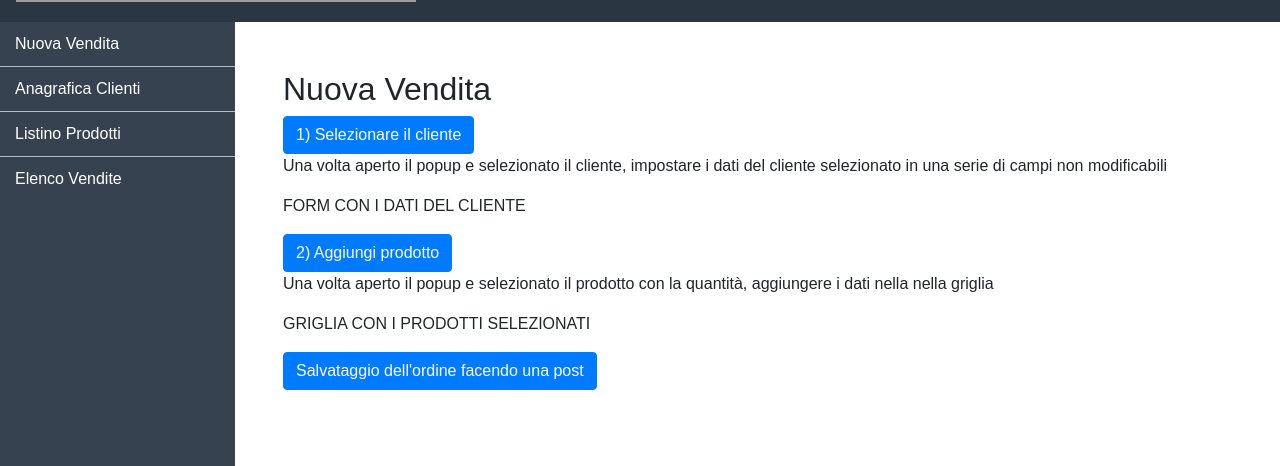
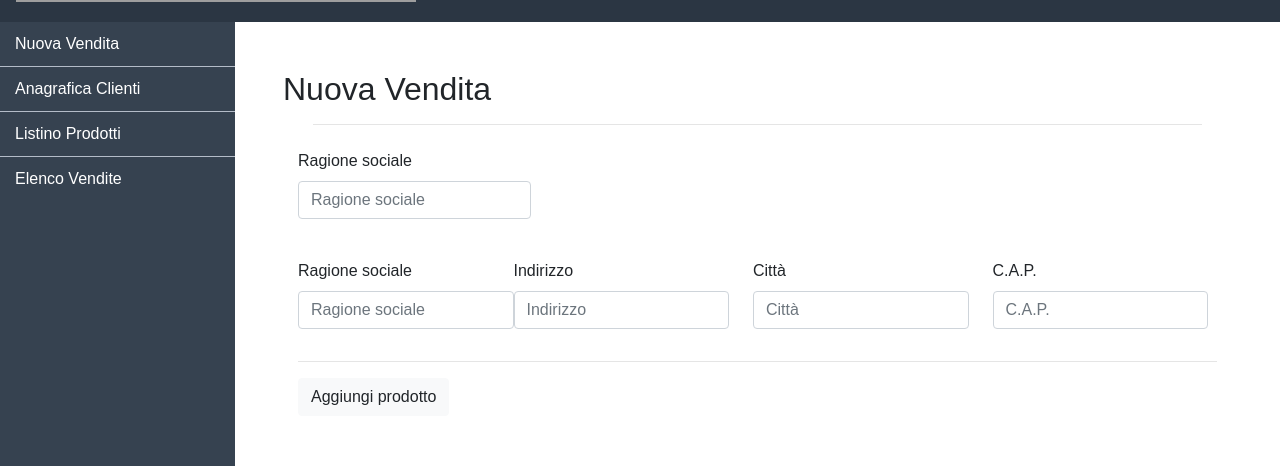
Before and after one commit to amerlin/zmag-frontend, a React (Create React App) app: page / in a window 1280 px wide. Shown: the part 318-784 px from the top of the page. Built offline with nearby package versions, Linux system fonts and the light colour scheme; grey boxes are pictures that could not be loaded.

Commit message:
aggiornamento dei valori

```diff
--- a/src/components/customers/customersGrid.tsx
+++ b/src/components/customers/customersGrid.tsx
@@ -57,7 +57,7 @@ export const CustomerGrid = () => {
   const option = {};
 
   return (
-    <div className="container">
+    <div className="container-fluid">
       <div className="row">
         <br />
       </div>
--- a/src/components/dashboard/dashboard.jsx
+++ b/src/components/dashboard/dashboard.jsx
@@ -1,26 +1,77 @@
-import React from "react";
-import { Button } from "react-bootstrap";
+import React, { useState } from "react";
+import { Button, Form } from "react-bootstrap";
+import Modal from "react-bootstrap/Modal";
+import ProductGrid from "../products/productsGrid";
 
 const DashBoard = () => {
+  const [smShow, setSmShow] = useState(false);
+  const [lgShow, setLgShow] = useState(false);
+
   return (
     <div>
       <h2>Nuova Vendita</h2>
-      <Button variant="primary">1) Selezionare il cliente</Button>&nbsp;
-      <p>
-        Una volta aperto il popup e selezionato il cliente, impostare i dati del
-        cliente selezionato in una serie di campi non modificabili
-      </p>
-      <p>FORM CON I DATI DEL CLIENTE</p>
-      <Button variant="primary">2) Aggiungi prodotto</Button>
-      <p>
-        Una volta aperto il popup e selezionato il prodotto con la quantità,
-        aggiungere i dati nella nella griglia
-      </p>
-      <p>GRIGLIA CON I PRODOTTI SELEZIONATI</p>
-      <Button variant="primary">
-        Salvataggio dell'ordine facendo una post
-      </Button>
-      &nbsp;
+      <div className="container-fluid">
+        <div className="col-md-12">
+          <hr />
+        </div>
+
+        <div className="row mt-20 ml-0 mt-4">
+          <Form.Group controlId="formBasicEmail" className="d-flex">
+            <fieldset className="mr-4">
+              <Form.Label>Ragione sociale</Form.Label>
+              <Form.Control type="text" placeholder="Ragione sociale" />
+            </fieldset>
+          </Form.Group>
+        </div>
+
+        <div className="row mt-20 ml-0 mt-4">
+          <Form.Group controlId="formBasicEmail" className="d-flex">
+            <fieldset className="mr-12">
+              <Form.Label>Ragione sociale</Form.Label>
+              <Form.Control type="text" placeholder="Ragione sociale" />
+            </fieldset>
+            <fieldset className="mr-4">
+              <Form.Label>Indirizzo</Form.Label>
+              <Form.Control type="text" placeholder="Indirizzo" />
+            </fieldset>
+            <fieldset className="mr-4">
+              <Form.Label>Città</Form.Label>
+              <Form.Control type="text" placeholder="Città" />
+            </fieldset>
+            <fieldset className="mr-4">
+              <Form.Label>C.A.P.</Form.Label>
+              <Form.Control type="text" placeholder="C.A.P." />
+            </fieldset>
+          </Form.Group>
+        </div>
+
+        <div className="row">
+          <div className="col-md-12">
+            <hr />
+          </div>
+        </div>
+        <div className="row>">
+          <Button onClick={() => setSmShow(true)} variant="light">
+            Aggiungi prodotto
+          </Button>
+        </div>
+      </div>
+
+      <Modal
+        size="xl"
+        show={smShow}
+        onHide={() => setSmShow(false)}
+        aria-labelledby="example-modal-sizes-title-sm"
+      >
+        <Modal.Header>
+          <Modal.Title id="example-modal-sizes-title-sm">
+            Ricerca Prodotti
+          </Modal.Title>
+        </Modal.Header>
+        <Modal.Body>
+          <ProductGrid />
+        </Modal.Body>
+      </Modal>
     </div>
   );
 };
--- a/src/components/orders/ordersGrid.tsx
+++ b/src/components/orders/ordersGrid.tsx
@@ -67,12 +67,12 @@ export const OrdersGrid = () => {
   const { SearchBar } = Search;
 
   return (
-    <div className="container">
+    <div className="container-fluid">
       <div className="row">
         <br />
       </div>
       <div className="row">
-        <div className="col-md-8">
+        <div className="col-md-12">
           {ordersLoading ? (
             <Spinner animation="border" role="status">
               <span className="sr-only">Loading...</span>
@@ -105,7 +105,6 @@ export const OrdersGrid = () => {
             </ToolkitProvider>
           )}
         </div>
-        <div className="col-md-4"></div>
       </div>
     </div>
   );
--- a/src/components/products/SelectProductGrid.tsx
+++ b/src/components/products/SelectProductGrid.tsx
@@ -13,5 +13,9 @@ export const SelectProductGrid = (props: Props) => {
     console.log("Current ar_price: " + row.ar_price);
   };
 
-  return <Button onClick={() => selectElement(props.row)}>Seleziona</Button>;
+  return (
+    <Button className="btn-sm" onClick={() => selectElement(props.row)}>
+      Seleziona
+    </Button>
+  );
 };
--- a/src/components/products/productsGrid.tsx
+++ b/src/components/products/productsGrid.tsx
@@ -58,12 +58,12 @@ export const ProductGrid = () => {
   const { SearchBar } = Search;
 
   return (
-    <div className="container">
+    <div className="container-fluid">
       <div className="row">
         <br />
       </div>
       <div className="row">
-        <div className="col-md-8">
+        <div className="col-md-12">
           {productsLoading ? (
             <Spinner animation="border" role="status">
               <span className="sr-only">Loading...</span>
@@ -96,7 +96,6 @@ export const ProductGrid = () => {
             </ToolkitProvider>
           )}
         </div>
-        <div className="col-md-4"></div>
       </div>
     </div>
   );
```
